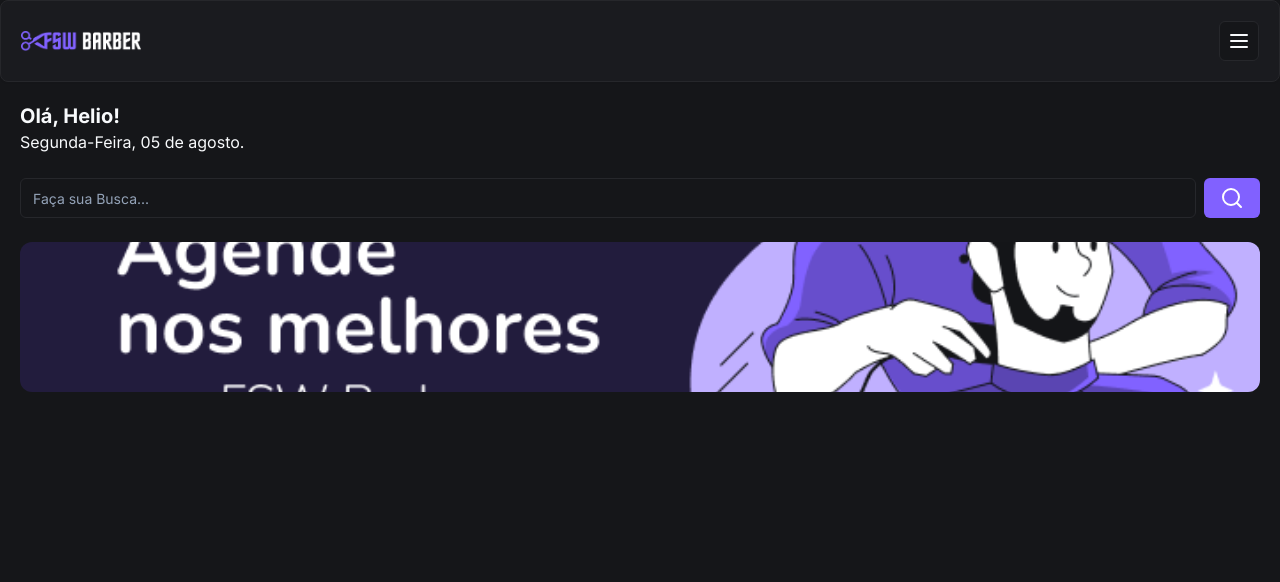
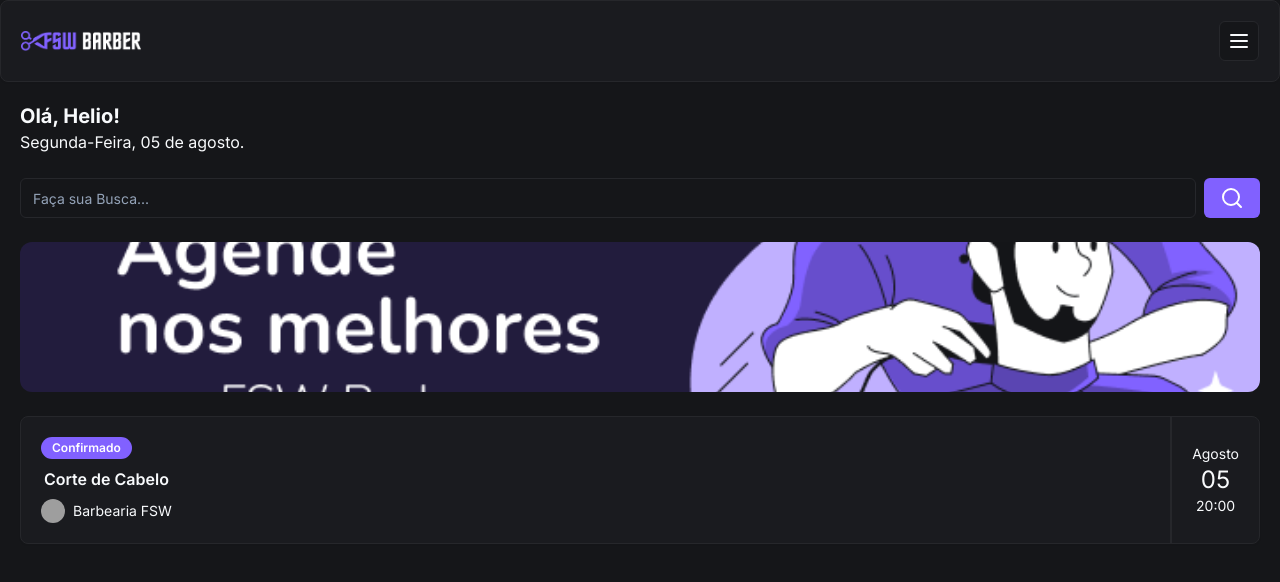
Before and after one commit to HelioSaraiva/fsw-barber, a Next.js app: page / in a window 1280 px wide. Shown: the top 582 px of the page. Built offline with nearby package versions, Linux system fonts and the light colour scheme; grey boxes are pictures that could not be loaded.

Commit message:
feat: add booking

```diff
--- /dev/null
+++ b/app/_components/ui/avatar.tsx
@@ -0,0 +1,50 @@
+"use client"
+
+import * as React from "react"
+import * as AvatarPrimitive from "@radix-ui/react-avatar"
+
+import { cn } from "@/app/_lib/utils"
+
+const Avatar = React.forwardRef<
+  React.ElementRef<typeof AvatarPrimitive.Root>,
+  React.ComponentPropsWithoutRef<typeof AvatarPrimitive.Root>
+>(({ className, ...props }, ref) => (
+  <AvatarPrimitive.Root
+    ref={ref}
+    className={cn(
+      "relative flex h-10 w-10 shrink-0 overflow-hidden rounded-full",
+      className
+    )}
+    {...props}
+  />
+))
+Avatar.displayName = AvatarPrimitive.Root.displayName
+
+const AvatarImage = React.forwardRef<
+  React.ElementRef<typeof AvatarPrimitive.Image>,
+  React.ComponentPropsWithoutRef<typeof AvatarPrimitive.Image>
+>(({ className, ...props }, ref) => (
+  <AvatarPrimitive.Image
+    ref={ref}
+    className={cn("aspect-square h-full w-full", className)}
+    {...props}
+  />
+))
+AvatarImage.displayName = AvatarPrimitive.Image.displayName
+
+const AvatarFallback = React.forwardRef<
+  React.ElementRef<typeof AvatarPrimitive.Fallback>,
+  React.ComponentPropsWithoutRef<typeof AvatarPrimitive.Fallback>
+>(({ className, ...props }, ref) => (
+  <AvatarPrimitive.Fallback
+    ref={ref}
+    className={cn(
+      "flex h-full w-full items-center justify-center rounded-full bg-muted",
+      className
+    )}
+    {...props}
+  />
+))
+AvatarFallback.displayName = AvatarPrimitive.Fallback.displayName
+
+export { Avatar, AvatarImage, AvatarFallback }
--- /dev/null
+++ b/app/_components/ui/badge.tsx
@@ -0,0 +1,36 @@
+import * as React from "react"
+import { cva, type VariantProps } from "class-variance-authority"
+
+import { cn } from "@/app/_lib/utils"
+
+const badgeVariants = cva(
+  "inline-flex items-center rounded-full border px-2.5 py-0.5 text-xs font-semibold transition-colors focus:outline-none focus:ring-2 focus:ring-ring focus:ring-offset-2",
+  {
+    variants: {
+      variant: {
+        default:
+          "border-transparent bg-primary text-primary-foreground hover:bg-primary/80",
+        secondary:
+          "border-transparent bg-secondary text-secondary-foreground hover:bg-secondary/80",
+        destructive:
+          "border-transparent bg-destructive text-destructive-foreground hover:bg-destructive/80",
+        outline: "text-foreground",
+      },
+    },
+    defaultVariants: {
+      variant: "default",
+    },
+  }
+)
+
+export interface BadgeProps
+  extends React.HTMLAttributes<HTMLDivElement>,
+    VariantProps<typeof badgeVariants> {}
+
+function Badge({ className, variant, ...props }: BadgeProps) {
+  return (
+    <div className={cn(badgeVariants({ variant }), className)} {...props} />
+  )
+}
+
+export { Badge, badgeVariants }
--- a/app/page.tsx
+++ b/app/page.tsx
@@ -3,20 +3,27 @@
 import { Button } from "./_components/ui/button";
 import { Input } from "./_components/ui/input";
 import Image from "next/image";
+import { Card, CardContent } from "./_components/ui/card";
+import { Badge } from "./_components/ui/badge";
+import { Avatar, AvatarImage } from "./_components/ui/avatar";
 
 const Home = () => {
   return (
     <div>
+      {/* Header */}
       <Header />
       <div className="p-5">
+        {/* Texto */}
         <h2 className="text-xl font-bold">Olá, Helio!</h2>
         <p>Segunda-Feira, 05 de agosto.</p>
+        {/* Busca */}
         <div className="flex items-center gap-2 mt-6">
           <Input placeholder="Faça sua Busca..."></Input>
           <Button >
-          <SearchIcon/>
+            <SearchIcon />
           </Button>
         </div>
+        {/* Banner */}
         <div className="relative h-[150px] w-full mt-6">
           <Image
             src="/banner-01.png"
@@ -25,6 +32,31 @@
             alt="Agende nos melhores com FWS Barber"
           />
         </div>
+
+        {/* Agendamento */}
+        <Card className="mt-6">
+          <CardContent className="flex justify-between p-0">
+            {/* Esquerda */}
+            <div className="flex flex-col gap-2 py-5 pl-5">
+              <Badge className="w-fit">
+                Confirmado
+              </Badge>
+              <h3 className="text-center font-semibold">Corte de Cabelo</h3>
+              <div className="flex items-center gap-2">
+                <Avatar className=" h-6 w-6">
+                  <AvatarImage src="https://utfs.io/f/c97a2dc9-cf62-468b-a851-bfd2bdde775f-16p.png"/>
+                </Avatar>
+                <p className="text-sm">Barbearia FSW</p>
+              </div>
+            </div>
+            {/* Direita */}
+            <div className="flex flex-col items-center justify-center px-5 border-l-2 border-solid">
+              <p className="text-sm">Agosto</p>
+              <p className="text-2xl">05</p>
+              <p className="text-sm">20:00</p>
+            </div>
+          </CardContent>
+        </Card>
       </div>
     </div>
   )
--- a/package.json
+++ b/package.json
@@ -13,6 +13,7 @@
   },
   "dependencies": {
     "@prisma/client": "^5.17.0",
+    "@radix-ui/react-avatar": "^1.1.0",
     "@radix-ui/react-slot": "^1.1.0",
     "class-variance-authority": "^0.7.0",
     "clsx": "^2.1.1",
```
Also changed, not shown: 1 other file (tests, documents, lock files or other folders). Lines whose indentation alone changed are shown as unchanged.
